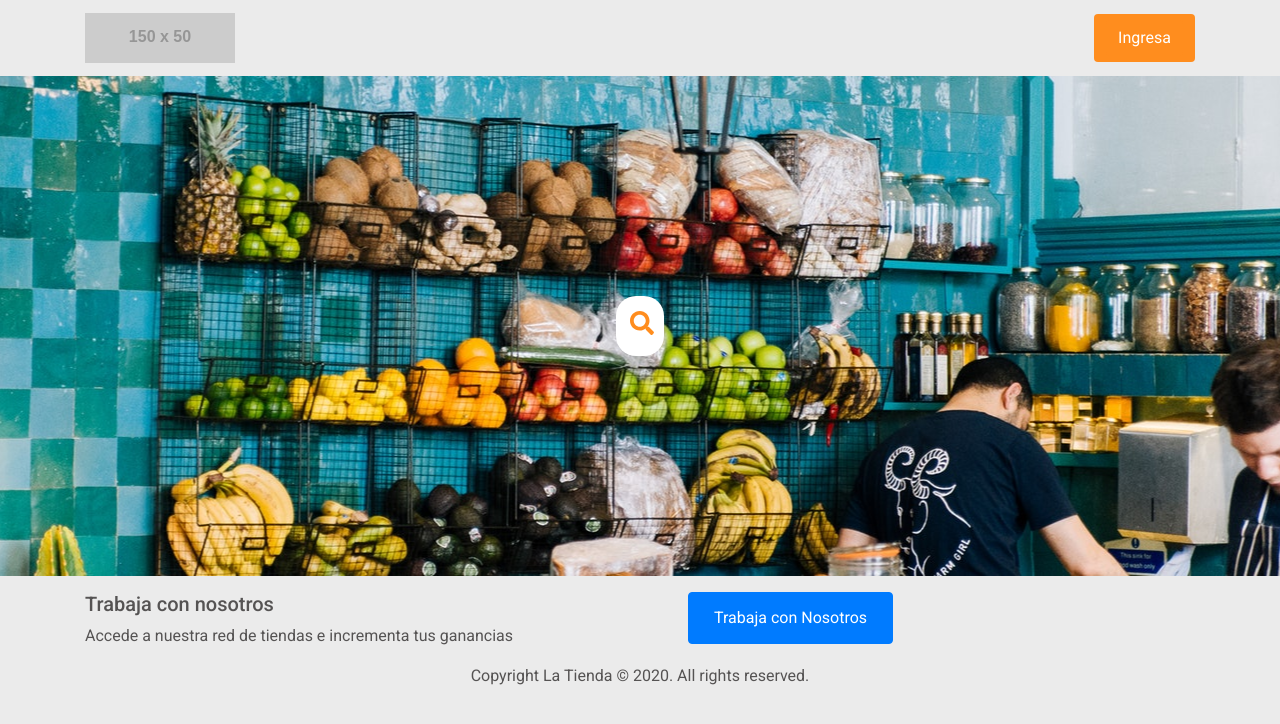
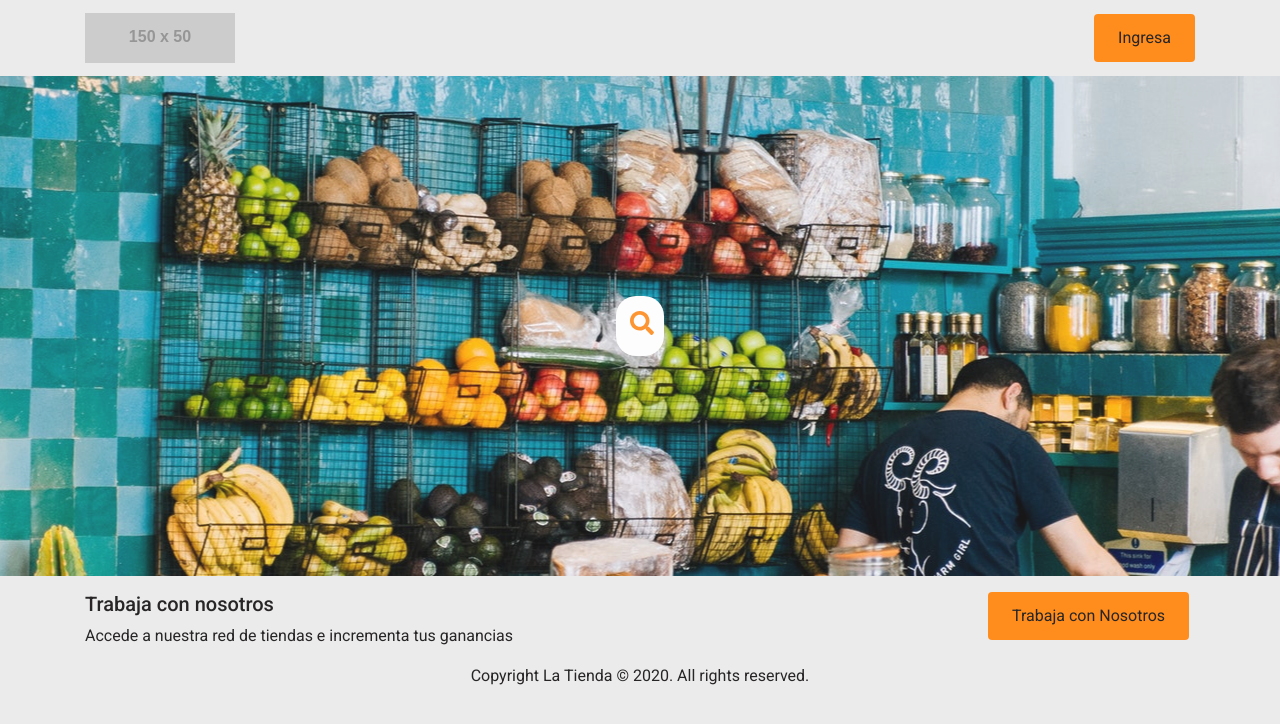
Before and after one commit to angelopez10/La-Tienda, a React (Create React App) app: page / in a window 1280 px wide. Shown: the top 724 px of the page. Built offline with nearby package versions, Linux system fonts and the light colour scheme.

Commit message:
'Homecss'

```diff
--- a/src/js/Components/Home_principal/FooterHome.js
+++ b/src/js/Components/Home_principal/FooterHome.js
@@ -27,8 +27,8 @@ export default function FooterHome() {
                 </div>
               </div>
               <div className='col-xs-12 col-sm-6 col-lg-6  pl-5 '>
-                <ButtonToolbar>
-                  <Button variant="primary" onClick={() => setModalShow(true)}>
+                <ButtonToolbar className='login-button footer-button'>
+                  <Button variant="primary" className='login-button' onClick={() => setModalShow(true)}>
                     Trabaja con Nosotros
 		                </Button>
                   <ModalIngresoTienda
--- a/src/js/Components/Home_principal/main-home.css
+++ b/src/js/Components/Home_principal/main-home.css
@@ -1,7 +1,6 @@
 body {
-  overflow-y: hidden;
   background-color: rgb(235, 235, 235);
-  color: #555353;
+  color: #272525;
   font-family: 'Roboto', sans-serif;
 }
 
@@ -12,6 +11,8 @@ body {
   background-position: center;
   background-size: cover;
   margin: 0;
+  overflow-y: hidden;
+  opacity: 0.9;
 }
 
 .searchbar {
@@ -53,6 +54,7 @@ body {
 
 .login-button {
   background-color: #ff8d1e;
+  color: #272525;
   border: none;
 }
 
@@ -61,3 +63,7 @@ body {
   text-decoration: none;
   border: none;
 }
+
+.footer-button {
+  margin-left: 300px;
+}
```
